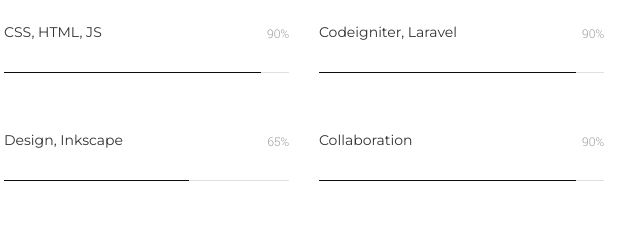
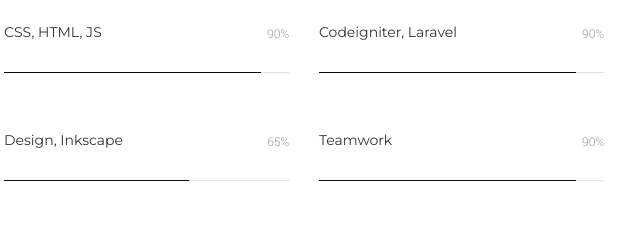
Before and after one commit to idindrakusuma/web-profile, a plain HTML site: page index.html in a window 1280 px wide. Shown: the part 1280-1520 px from the top of the page, 466-1106 px from the left. Drawn offline with Linux system fonts and the light colour scheme.

Commit message:
change to teamwork

```diff
--- a/index.html
+++ b/index.html
@@ -209,7 +209,7 @@
 
 						<div class="col-md-6 col-sm-6 col-xs-12 item">
 							<div class="skill-info clearfix">
-								<h3 class="pull-left">Collaboration</h3>
+								<h3 class="pull-left">Teamwork</h3>
 								<span class="pull-right">90%</span>
 							</div>
 							<div class="progress">
```
